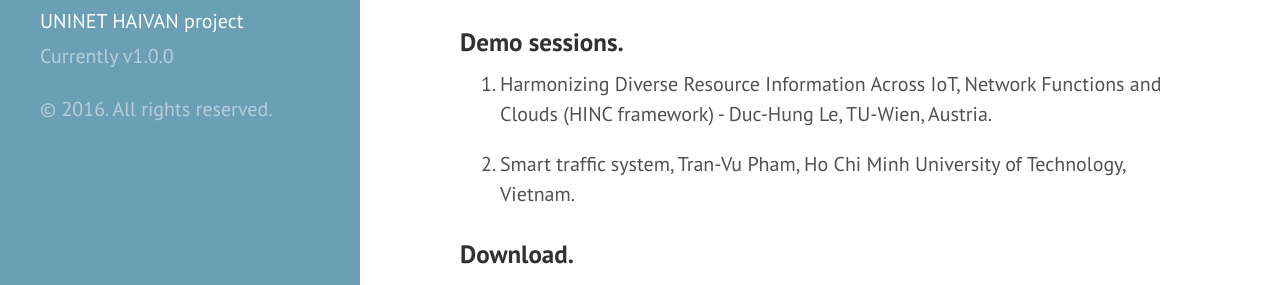
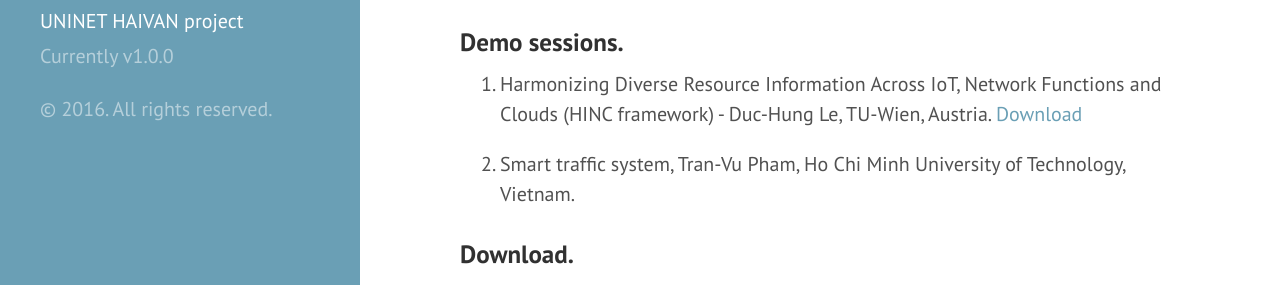
Before and after one commit to issadw/issadw.github.io, a Jekyll site: the page built from technical_program.md, in a window 1280 px wide and 900 px high, scrolled down 1190 px. Shown: the part 510-795 px from the top of the window. Built offline with Jekyll 4.4.1, drawn with Linux system fonts in a browser that asks for light colours.

Commit message:
Update HINC demo

```diff
--- a/technical_program.md
+++ b/technical_program.md
@@ -112,7 +112,7 @@ Posters will be put outside the seminar room during the workshop day.
 
 ### Demo sessions.
 
-1. Harmonizing Diverse Resource Information Across IoT, Network Functions and Clouds (HINC framework) - Duc­-Hung Le, TU­-Wien, Austria.
+1. Harmonizing Diverse Resource Information Across IoT, Network Functions and Clouds (HINC framework) - Duc­-Hung Le, TU­-Wien, Austria. [Download](https://github.com/issadw/issadw.github.io/raw/master/_refs/HINC-demo-ISSA2016.pdf)
 
 2. Smart traffic system, Tran-­Vu Pham, Ho Chi Minh University of Technology, Vietnam.
 
```
Also changed, not shown: 1 other file.
